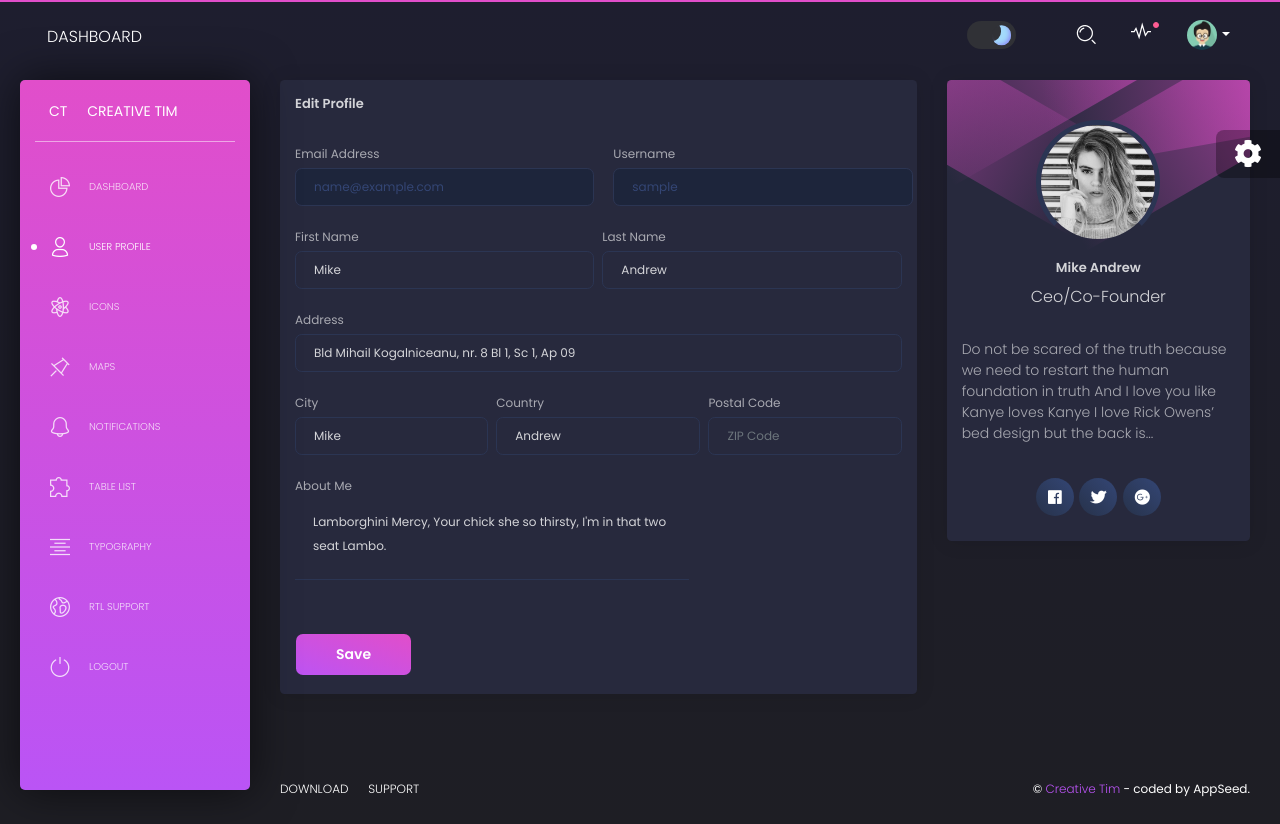
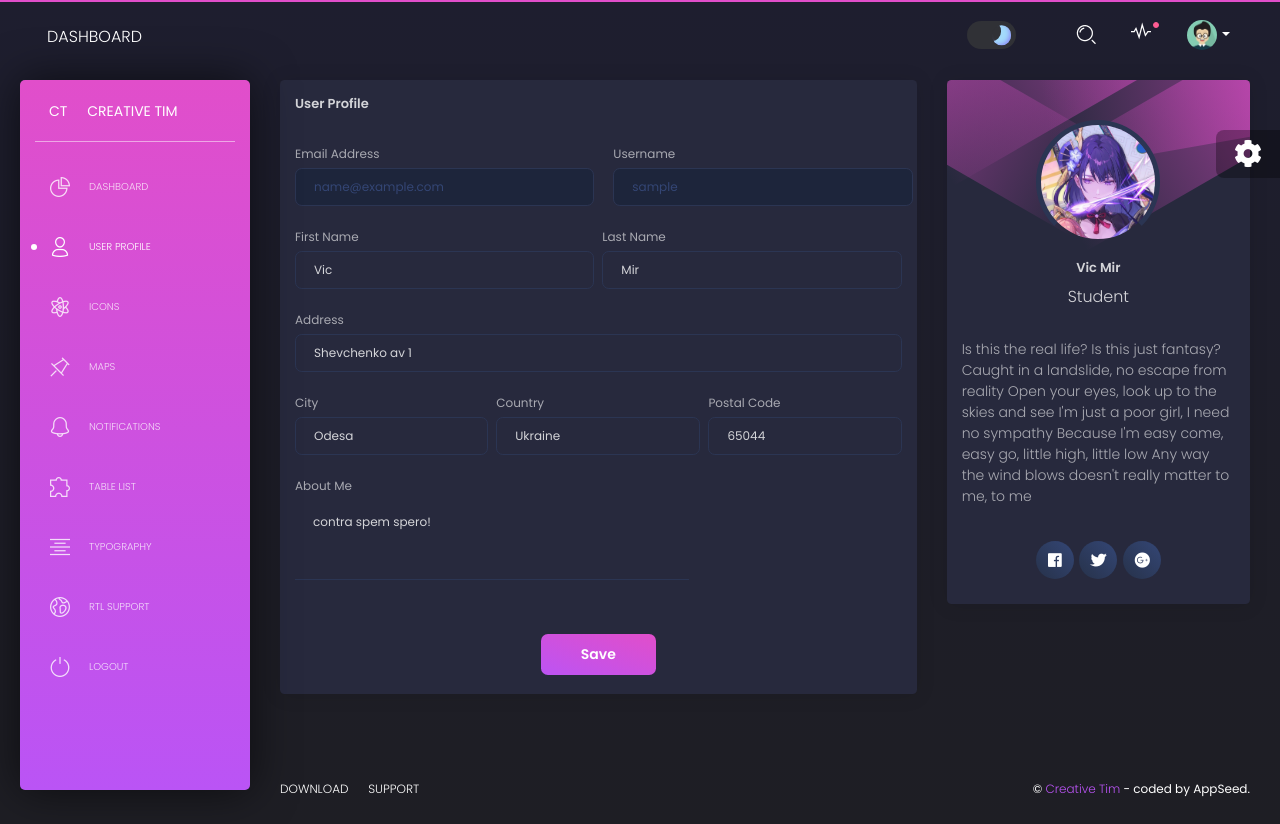
Before and after one commit to vicmir/ArtStyleRecognitionApp, a Flask app: page /user.html in a window 1280 px wide. Run offline with Flask 3, Linux system fonts and the light colour scheme; the visitor is signed in with stand-in values (Sample User, id 1); data comes from the database, SQL or seed files in the repository; parts of the project's set-up code (start-up, migrations or seed data) failed here and were passed over; some libraries are stand-ins or nearby versions.

Commit message:
user page updated

```diff
--- a/apps/templates/home/user.html
+++ b/apps/templates/home/user.html
@@ -3,7 +3,15 @@
 {% block title %} User Profile {% endblock %}
 
 <!-- Specific Page CSS goes HERE  -->
-{% block stylesheets %}{% endblock stylesheets %}
+{% block stylesheets %}
+
+<style>
+  .user-button {
+     text-align: center;
+     }
+</style>
+
+{% endblock stylesheets %}
 
 {% block content %}
 
@@ -12,7 +20,7 @@
       <div class="col-md-8">
         <div class="card">
           <div class="card-header">
-            <h5 class="title">Edit Profile</h5>
+            <h5 class="title">User Profile</h5>
           </div>
 
           <div class="card-body">
@@ -25,7 +33,7 @@
 
                   <div class="alert alert-warning alert-dismissible fade show" role="alert">
                     <p class="mb-0">
-                        Please add an email address.
+                        Please enter an email address.
                     </p>
                   </div>
 
@@ -60,13 +68,13 @@
                 <div class="col-md-6 pr-md-1">
                   <div class="form-group">
                     <label>First Name</label>
-                    <input type="text" class="form-control" placeholder="Company" value="Mike">
+                    <input type="text" class="form-control" placeholder="Company" value="Vic">
                   </div>
                 </div>
                 <div class="col-md-6 pl-md-1">
                   <div class="form-group">
                     <label>Last Name</label>
-                    <input type="text" class="form-control" placeholder="Last Name" value="Andrew">
+                    <input type="text" class="form-control" placeholder="Last Name" value="Mir">
                   </div>
                 </div>
               </div>
@@ -74,7 +82,7 @@
                 <div class="col-md-12">
                   <div class="form-group">
                     <label>Address</label>
-                    <input type="text" class="form-control" placeholder="Home Address" value="Bld Mihail Kogalniceanu, nr. 8 Bl 1, Sc 1, Ap 09">
+                    <input type="text" class="form-control" placeholder="Home Address" value="Shevchenko av 1">
                   </div>
                 </div>
               </div>
@@ -82,19 +90,19 @@
                 <div class="col-md-4 pr-md-1">
                   <div class="form-group">
                     <label>City</label>
-                    <input type="text" class="form-control" placeholder="City" value="Mike">
+                    <input type="text" class="form-control" placeholder="City" value="Odesa">
                   </div>
                 </div>
                 <div class="col-md-4 px-md-1">
                   <div class="form-group">
                     <label>Country</label>
-                    <input type="text" class="form-control" placeholder="Country" value="Andrew">
+                    <input type="text" class="form-control" placeholder="Country" value="Ukraine">
                   </div>
                 </div>
                 <div class="col-md-4 pl-md-1">
                   <div class="form-group">
                     <label>Postal Code</label>
-                    <input type="number" class="form-control" placeholder="ZIP Code">
+                    <input type="number" class="form-control" placeholder="Postal Code" value="65044">
                   </div>
                 </div>
               </div>
@@ -102,14 +110,16 @@
                 <div class="col-md-8">
                   <div class="form-group">
                     <label>About Me</label>
-                    <textarea rows="4" cols="80" class="form-control" placeholder="Here can be your description" value="Mike">Lamborghini Mercy, Your chick she so thirsty, I'm in that two seat Lambo.</textarea>
+                    <textarea rows="4" cols="80" class="form-control" placeholder="Here can be your description" value="Vic">contra spem spero!</textarea>
                   </div>
                 </div>
               </div>
             </form>
           </div>
           <div class="card-footer">
+            <div class="user-button">
             <button type="submit" class="btn btn-fill btn-primary">Save</button>
+            </div>
           </div>
         </div>
       </div>
@@ -123,16 +133,16 @@
                 <div class="block block-three"></div>
                 <div class="block block-four"></div>
                 <a href="javascript:void(0)">
-                  <img class="avatar" src="{{ config.ASSETS_ROOT }}/img/emilyz.jpg" alt="...">
-                  <h5 class="title">Mike Andrew</h5>
+                  <img class="avatar" src="{{ config.ASSETS_ROOT }}/img/eigithub.jpg" alt="...">
+                  <h5 class="title">Vic Mir</h5>
                 </a>
                 <p class="description">
-                  Ceo/Co-Founder
+                  Student
                 </p>
               </div>
             </p>
             <div class="card-description">
-              Do not be scared of the truth because we need to restart the human foundation in truth And I love you like Kanye loves Kanye I love Rick Owens’ bed design but the back is...
+              Is this the real life? Is this just fantasy? Caught in a landslide, no escape from reality Open your eyes, look up to the skies and see I'm just a poor girl, I need no sympathy Because I'm easy come, easy go, little high, little low Any way the wind blows doesn't really matter to me, to me
             </div>
           </div>
           <div class="card-footer">
```
Also changed, not shown: apps/static/assets/img/eigithub.jpg (added).
